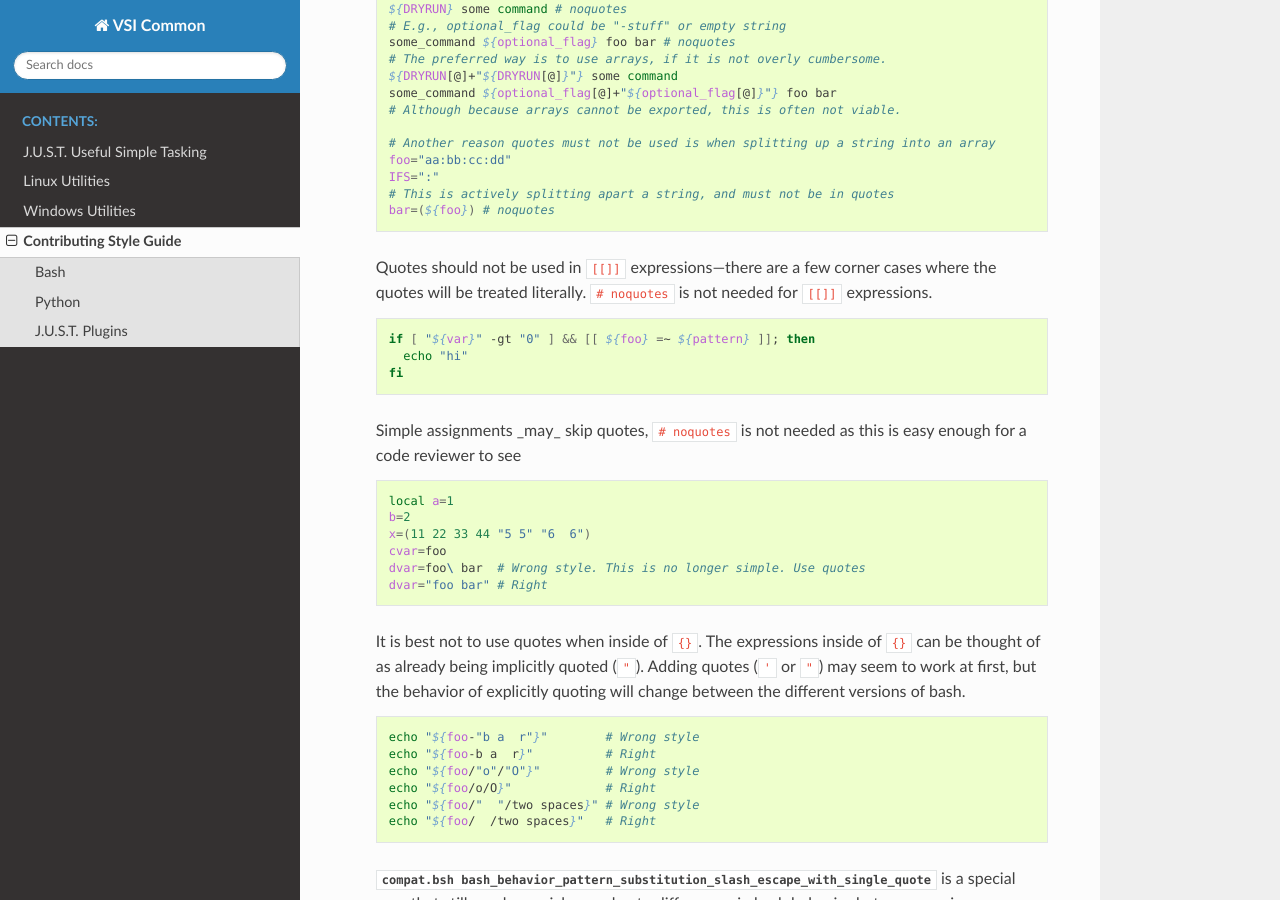
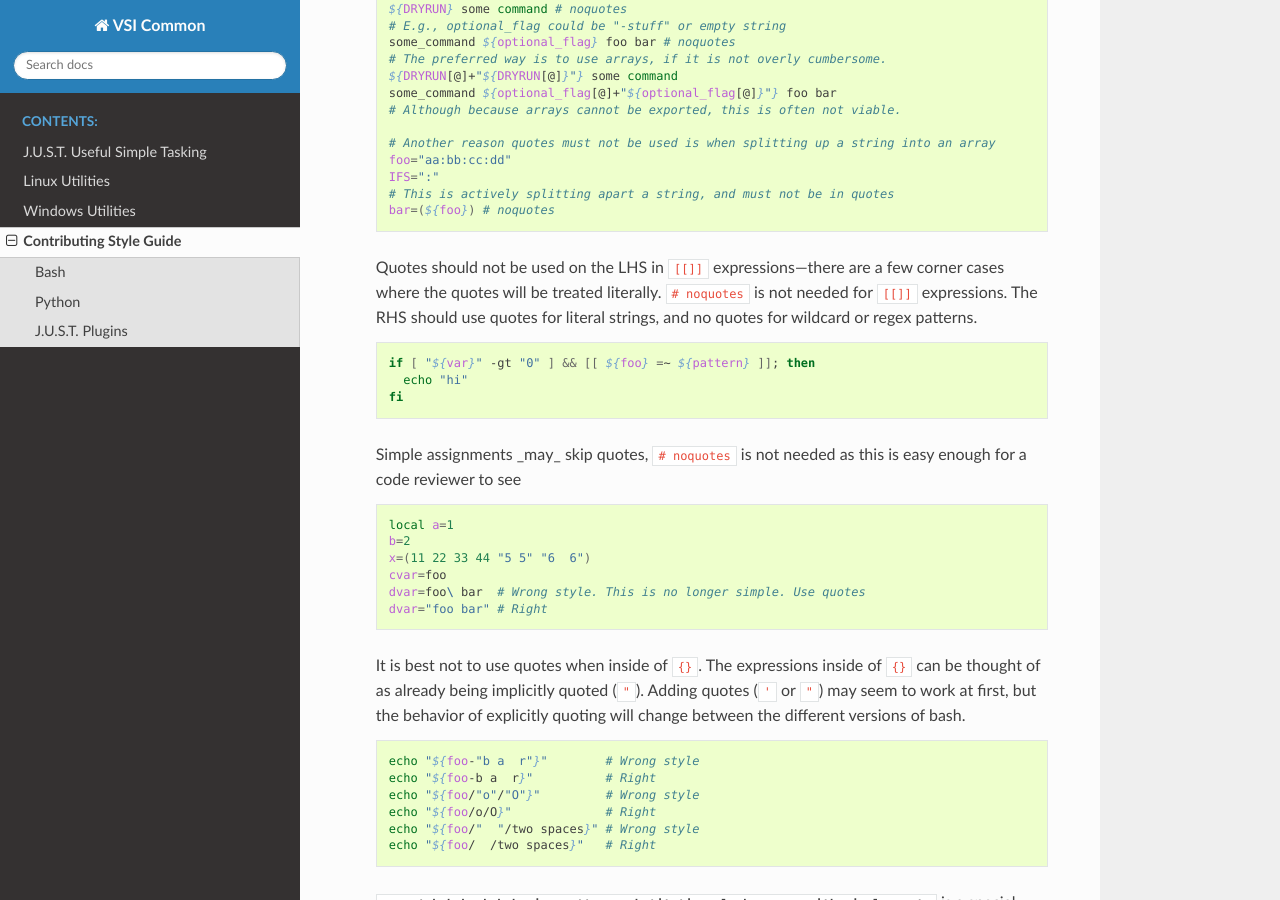
Before and after one commit to VisionSystemsInc/vsi_common, a Sphinx documentation site: the page built from docs/style.rst, in a window 1280 px wide and 900 px high, scrolled down 1293 px. Built offline with Sphinx 7.4.7 and the Read the Docs theme 2.0.0, drawn with Linux system fonts in a browser that asks for light colours; pages that are not in the unit, such as notebooks, are missing from menus.

Commit message:
Update [[]] style since RHS has pattern expansion
Signed-off-by: Andy Neff <andy@visionsystemsinc.com>

```diff
--- a/docs/style.rst
+++ b/docs/style.rst
@@ -80,7 +80,7 @@ We like to use `>&` for file descriptors (numbers), and `&>` for filenames
      # This is actively splitting apart a string, and must not be in quotes
      bar=(${foo}) # noquotes
 
-  Quotes should not be used in ``[[]]`` expressions---there are a few corner cases where the quotes will be treated literally. ``# noquotes`` is not needed for ``[[]]`` expressions.
+  Quotes should not be used on the LHS in ``[[]]`` expressions---there are a few corner cases where the quotes will be treated literally. ``# noquotes`` is not needed for ``[[]]`` expressions. The RHS should use quotes for literal strings, and no quotes for wildcard or regex patterns.
 
   .. code-block:: bash
 
```
